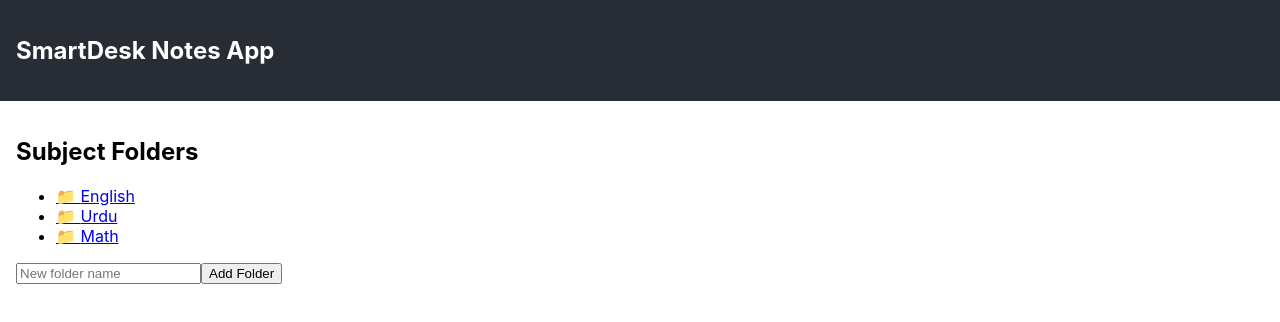
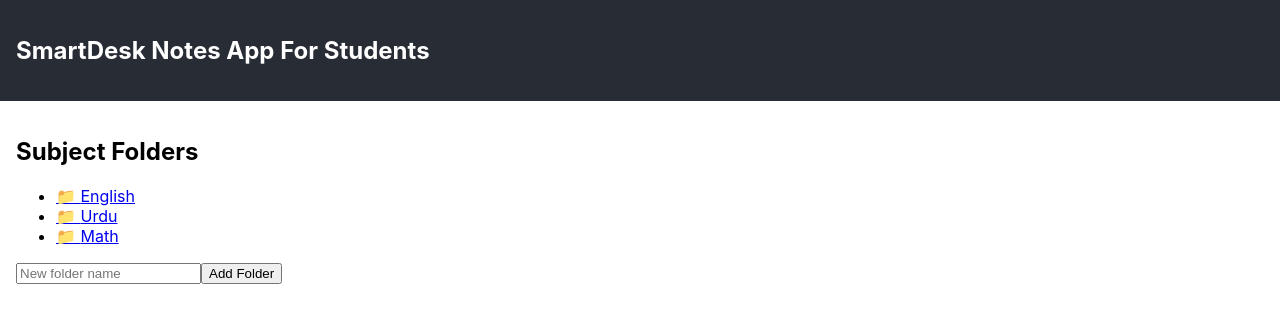
Before and after one commit to muhammadsaqibs/smart-desk-notes, a React (Create React App) app: page / in a window 1280 px wide. Shown: the top 322 px of the page. Built offline with nearby package versions, Linux system fonts and the light colour scheme.

Commit message:
title changed

```diff
--- a/src/components/Navbar.js
+++ b/src/components/Navbar.js
@@ -4,7 +4,7 @@ import { Link } from 'react-router-dom';
 function Navbar() {
   return (
     <nav style={{ padding: '1rem', backgroundColor: '#282c34', color: 'white' }}>
-      <h2><Link to="/" style={{ color: 'white', textDecoration: 'none' }}>SmartDesk Notes App</Link></h2>
+      <h2><Link to="/" style={{ color: 'white', textDecoration: 'none' }}>SmartDesk Notes App For Students</Link></h2>
     </nav>
   );
 }
```
